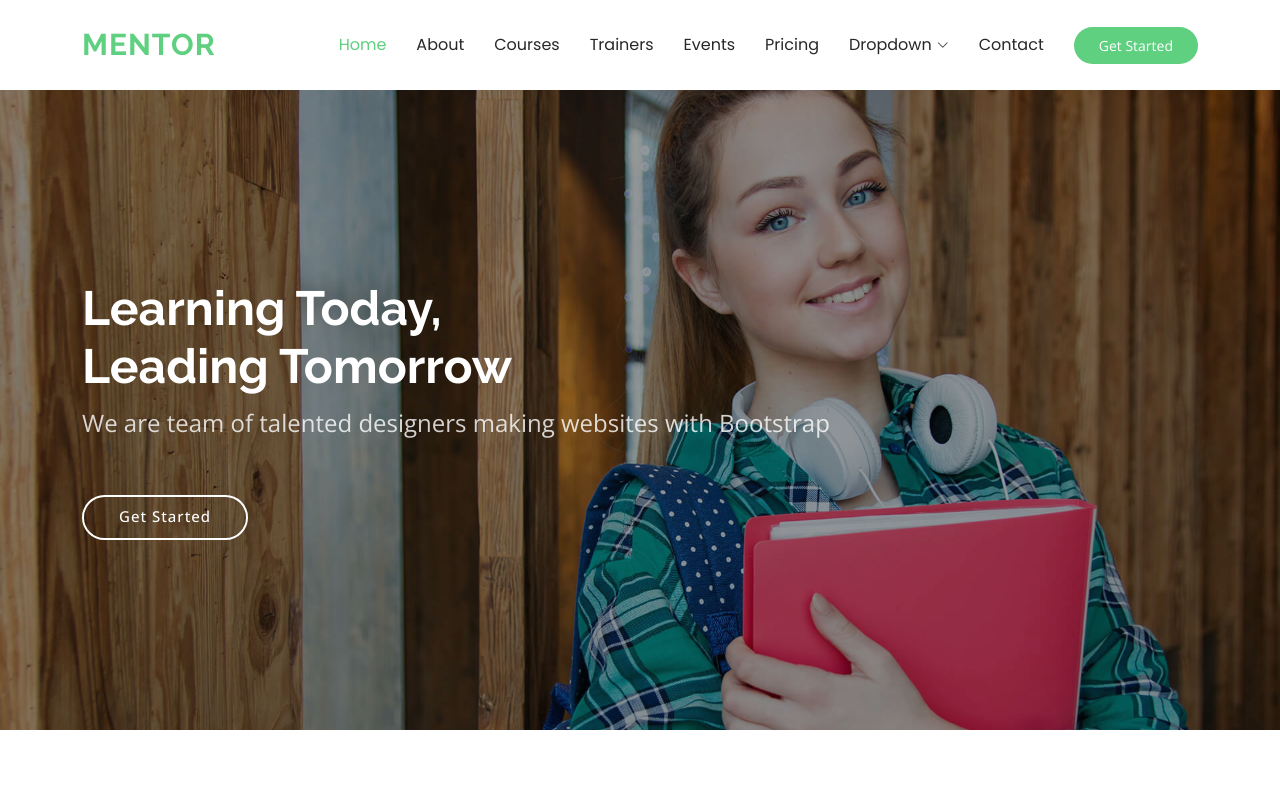
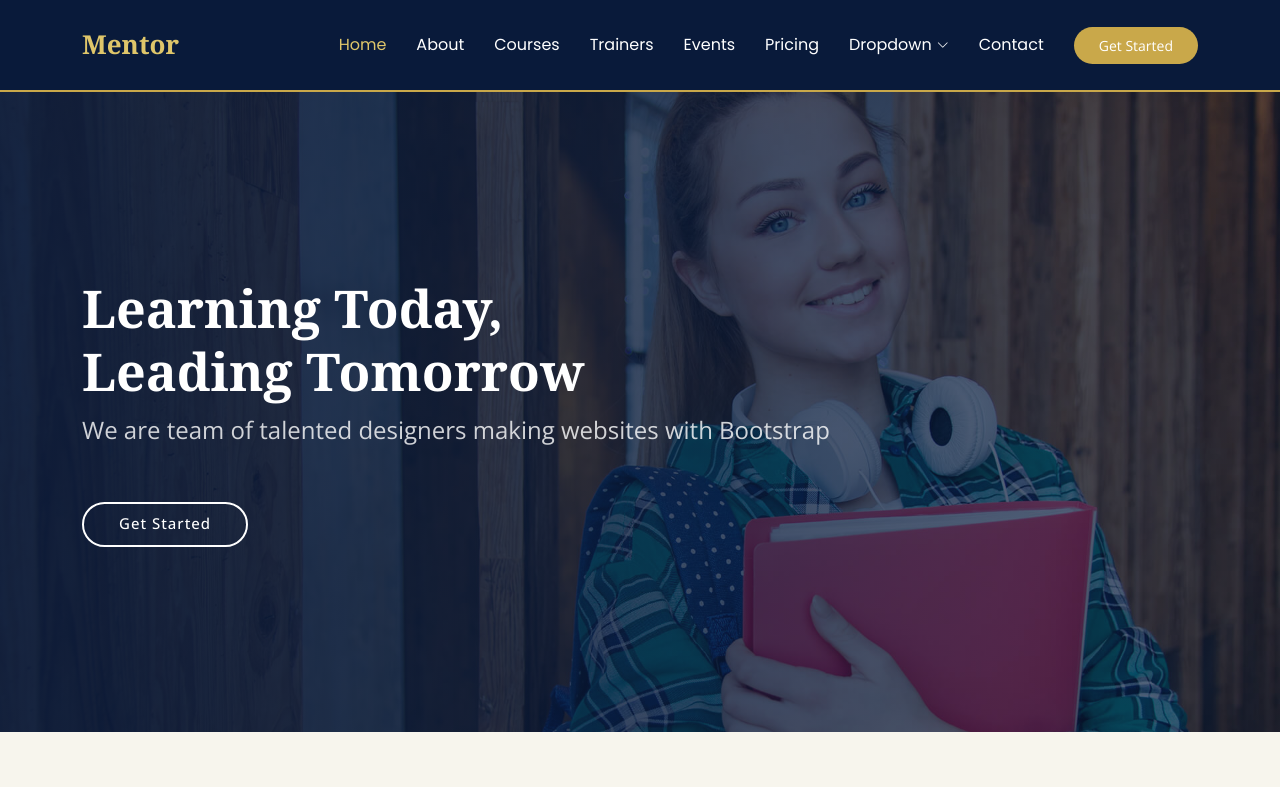
Before and after one commit to sheshale/Alvarez-Project-2, a plain HTML site: page index.html in a window 1280 px wide. Shown: the top 787 px of the page. Drawn offline with nearby package versions, Linux system fonts and the light colour scheme.

Commit message:
Style: apply KCC navy and gold theme

```diff
--- a/assets/css/main.css
+++ b/assets/css/main.css
@@ -19,36 +19,36 @@
 
 /* Global Colors - The following color variables are used throughout the website. Updating them here will change the color scheme of the entire website */
 :root {
-  --background-color: #ffffff; /* Background color for the entire website, including individual sections */
-  --default-color: #444444; /* Default color used for the majority of the text content across the entire website */
-  --heading-color: #37423b; /* Color for headings, subheadings and title throughout the website */
-  --accent-color: #5fcf80; /* Accent color that represents your brand on the website. It's used for buttons, links, and other elements that need to stand out */
-  --surface-color: #ffffff; /* The surface color is used as a background of boxed elements within sections, such as cards, icon boxes, or other elements that require a visual separation from the global background. */
-  --contrast-color: #ffffff; /* Contrast color for text, ensuring readability against backgrounds of accent, heading, or default colors. */
+  --background-color: #f7f5ed;
+  --default-color: #26344a;
+  --heading-color: #091a3a;
+  --accent-color: #c9a84a;
+  --surface-color: #ffffff;
+  --contrast-color: #ffffff;
 }
 
 /* Nav Menu Colors - The following color variables are used specifically for the navigation menu. They are separate from the global colors to allow for more customization options */
 :root {
-  --nav-color: #272828;  /* The default color of the main navmenu links */
-  --nav-hover-color: #5fcf80; /* Applied to main navmenu links when they are hovered over or active */
-  --nav-mobile-background-color: #ffffff; /* Used as the background color for mobile navigation menu */
-  --nav-dropdown-background-color: #ffffff; /* Used as the background color for dropdown items that appear when hovering over primary navigation items */
-  --nav-dropdown-color: #272828; /* Used for navigation links of the dropdown items in the navigation menu. */
-  --nav-dropdown-hover-color: #5fcf80; /* Similar to --nav-hover-color, this color is applied to dropdown navigation links when they are hovered over. */
+  --nav-color: #ffffff;
+  --nav-hover-color: #dfc66a;
+  --nav-mobile-background-color: #091a3a;
+  --nav-dropdown-background-color: #091a3a;
+  --nav-dropdown-color: #ffffff;
+  --nav-dropdown-hover-color: #dfc66a;
 }
 
 /* Color Presets - These classes override global colors when applied to any section or element, providing reuse of the sam color scheme. */
 
 .light-background {
-  --background-color: #f9f9f9;
+  --background-color: #f1eee3;
   --surface-color: #ffffff;
 }
 
 .dark-background {
-  --background-color: #060606;
+  --background-color: #091a3a;
   --default-color: #ffffff;
   --heading-color: #ffffff;
-  --surface-color: #252525;
+  --surface-color: #12284f;
   --contrast-color: #ffffff;
 }
 
@@ -222,8 +222,9 @@ h6 {
 # Global Header
 --------------------------------------------------------------*/
 .header {
-  color: var(--default-color);
-  background-color: var(--background-color);
+  color: #ffffff;
+  background-color: #091a3a;
+  border-bottom: 2px solid #c9a84a;
   padding: 15px 0;
   transition: all 0.5s;
   z-index: 997;
@@ -239,12 +240,14 @@ h6 {
 }
 
 .header .logo h1 {
+  font-family: Georgia, "Times New Roman", serif;
   font-weight: 700;
-  font-size: 30px;
+  font-size: 26px;
+  line-height: 1.05;
   margin: 0;
-  letter-spacing: 1px;
-  text-transform: uppercase;
-  color: var(--accent-color);
+  letter-spacing: 0;
+  text-transform: none;
+  color: #dfc66a;
 }
 
 .header .btn-getstarted,
@@ -524,8 +527,9 @@ h6 {
 # Global Footer
 --------------------------------------------------------------*/
 .footer {
-  color: var(--default-color);
-  background-color: var(--background-color);
+  color: #ffffff;
+  background-color: #091a3a;
+  border-top: 3px solid #c9a84a;
   font-size: 14px;
   padding-bottom: 50px;
   position: relative;
@@ -894,7 +898,7 @@ section,
 
 .hero:before {
   content: "";
-  background: color-mix(in srgb, var(--background-color), transparent 60%);
+  background: linear-gradient(90deg, rgba(9, 26, 58, 0.94), rgba(9, 26, 58, 0.62));
   position: absolute;
   inset: 0;
   z-index: 2;
@@ -907,7 +911,9 @@ section,
 
 .hero h2 {
   margin: 0;
-  font-size: 48px;
+  font-family: Georgia, "Times New Roman", serif;
+  color: #ffffff;
+  font-size: 52px;
   font-weight: 700;
 }
 
```
